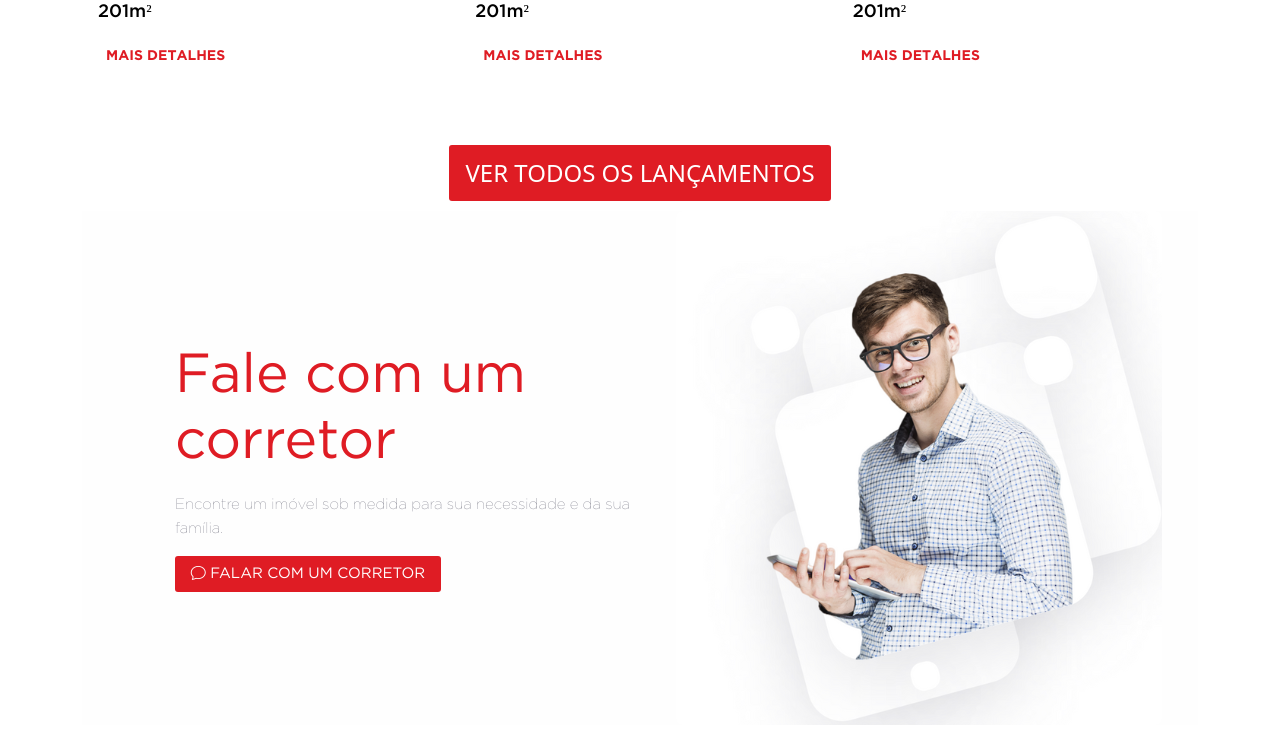
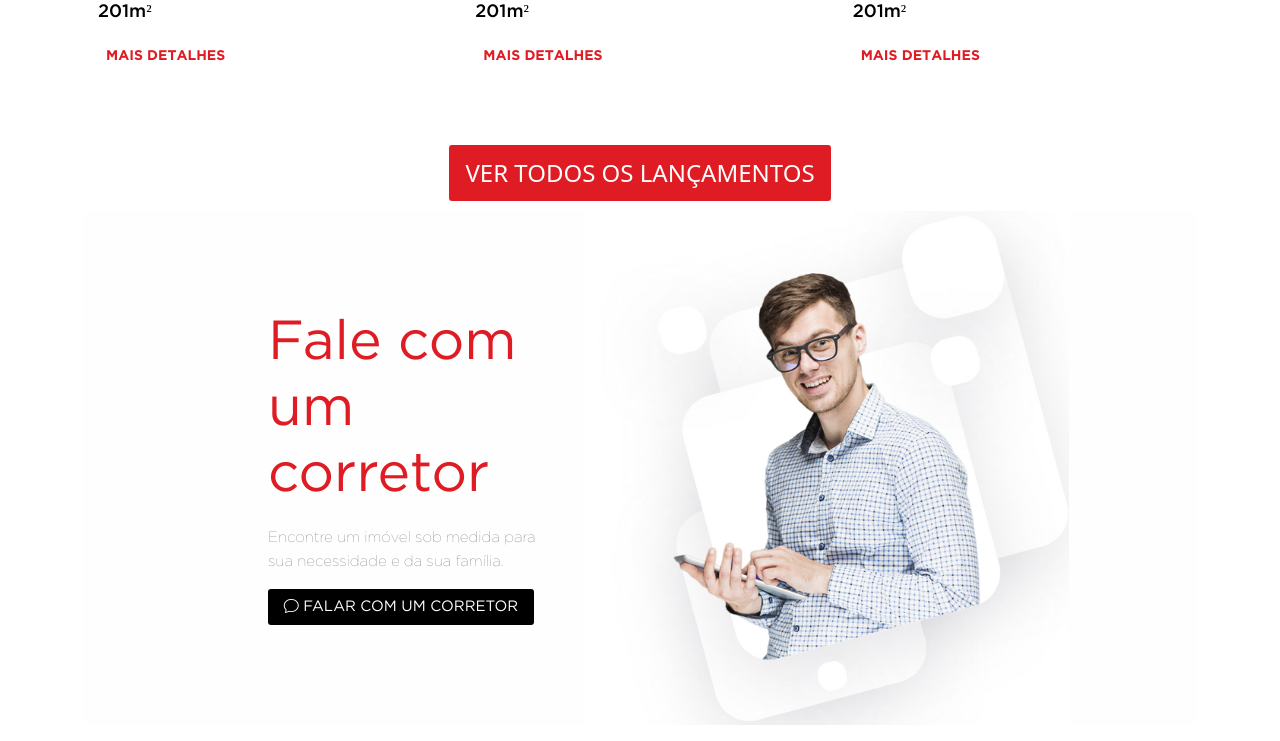
Before and after one commit to elenpetri/desafio-move-digital, a Flask app: page / in a window 1280 px wide. Shown: the part 2237-2978 px from the top of the page. Run offline with Flask 2, Linux system fonts and the light colour scheme; some libraries are stand-ins or nearby versions.

Commit message:
💥 NEW: Ajuste do posicionamento card "Falar com corretor" e corrigido a cor do botão

```diff
--- a/src/static/css/home.css
+++ b/src/static/css/home.css
@@ -310,15 +310,15 @@
     line-height: 24px;
     border: none;
     color: white;
-    background-color: var(--red);
-    box-shadow: inset 0 0 0 0 black;
+    background-color: black;
+    box-shadow: inset 0 0 0 0 var(--red);
     transition: ease-out 0.3s;
     outline: none;
     font-family: 'Gothambook'
 }
 
 .btn-corretor:hover{
-    box-shadow: inset 400px 0 0 0 black;
+    box-shadow: inset 400px 0 0 0 var(--red);
     color: white;
 }
 
--- a/src/templates/home.html
+++ b/src/templates/home.html
@@ -313,7 +313,7 @@
       <div class="container mb-3 ">
         <div class="row g-0 flex-column-reverse flex-sm-row bg-card-corretor">
 
-          <div class=" col-md-5 offset-md-1 d-flex flex-column justify-content-center">
+          <div class=" col-md-3 offset-md-2 d-flex flex-column justify-content-center">
             <h5 class="card-title">Fale com um corretor</h5>
             <p class="card-txt pt-3">Encontre um imóvel sob medida para sua necessidade e da sua família.</p>
 
```
